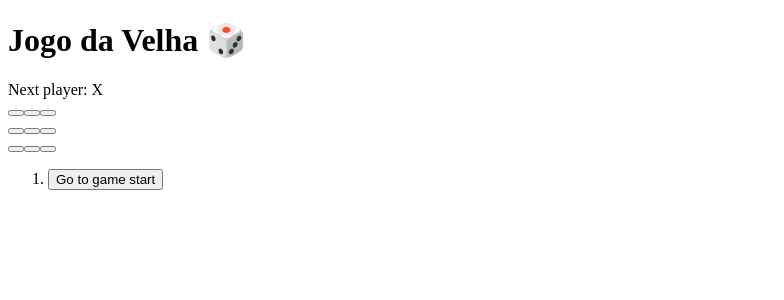
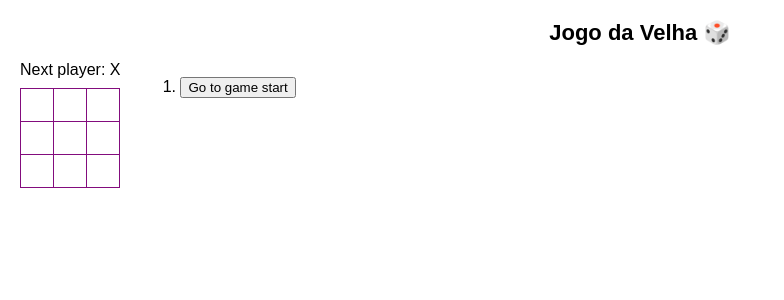
Before and after one commit to jenifer-goncalves/Jogo_da_velha, a React (Vite) app: page / in a window 1280 px wide. Shown: the top 300 px of the page, without its empty margins (0-784 px from the left). Built offline with nearby package versions, Linux system fonts and the light colour scheme.

Commit message:
Começo da estilização do css global (styles.css)

```diff
--- a/components/Game/Game.jsx
+++ b/components/Game/Game.jsx
@@ -1,5 +1,5 @@
+import { useState } from 'react';
 import Board from "../Board/Board.jsx";
-import { useState } from 'react';
 
 // ==========================================
 // COMPONENTE PRINCIPAL: Game (Jogo)
--- a/components/Square/Square.modules.css
+++ b/components/Square/Square.modules.css
@@ -0,0 +1,3 @@
+.square{
+
+}
--- a/src/main.jsx
+++ b/src/main.jsx
@@ -1,6 +1,6 @@
 import { StrictMode } from "react";
 import { createRoot } from "react-dom/client";
-// import "./styles.css";
+import "./styles.css";
 
 import App from "./App.jsx";
 
--- /dev/null
+++ b/src/styles.css
@@ -0,0 +1,93 @@
+* {
+  box-sizing: border-box;
+}
+
+body {
+  font-family: sans-serif;
+  text-align: center;
+  justify-content: center;
+  align-items: center;
+  margin: 20px;
+  padding: 0;
+}
+
+h1 {
+  margin-top: 0;
+  font-size: 22px;
+}
+
+h2 {
+  margin-top: 0;
+  font-size: 20px;
+}
+
+h3 {
+  margin-top: 0;
+  font-size: 18px;
+}
+
+h4 {
+  margin-top: 0;
+  font-size: 16px;
+}
+
+h5 {
+  margin-top: 0;
+  font-size: 14px;
+}
+
+h6 {
+  margin-top: 0;
+  font-size: 12px;
+}
+
+code {
+  font-size: 1.2em;
+}
+
+ul {
+  padding-inline-start: 20px;
+}
+
+* {
+  box-sizing: border-box;
+}
+
+body {
+  font-family: sans-serif;
+  margin: 20px;
+  padding: 0;
+}
+
+.square {
+  background: #fff;
+  border: 1px solid #830c7d;
+  float: left;
+  font-size: 24px;
+  font-weight: bold;
+  line-height: 34px;
+  height: 34px;
+  margin-right: -1px;
+  margin-top: -1px;
+  padding: 0;
+  text-align: center;
+  width: 34px;
+}
+
+.board-row:after {
+  clear: both;
+  content: '';
+  display: table;
+}
+
+.status {
+  margin-bottom: 10px;
+}
+.game {
+  display: flex;
+  flex-direction: row;
+}
+
+.game-info {
+  margin-left: 20px;
+}
```
